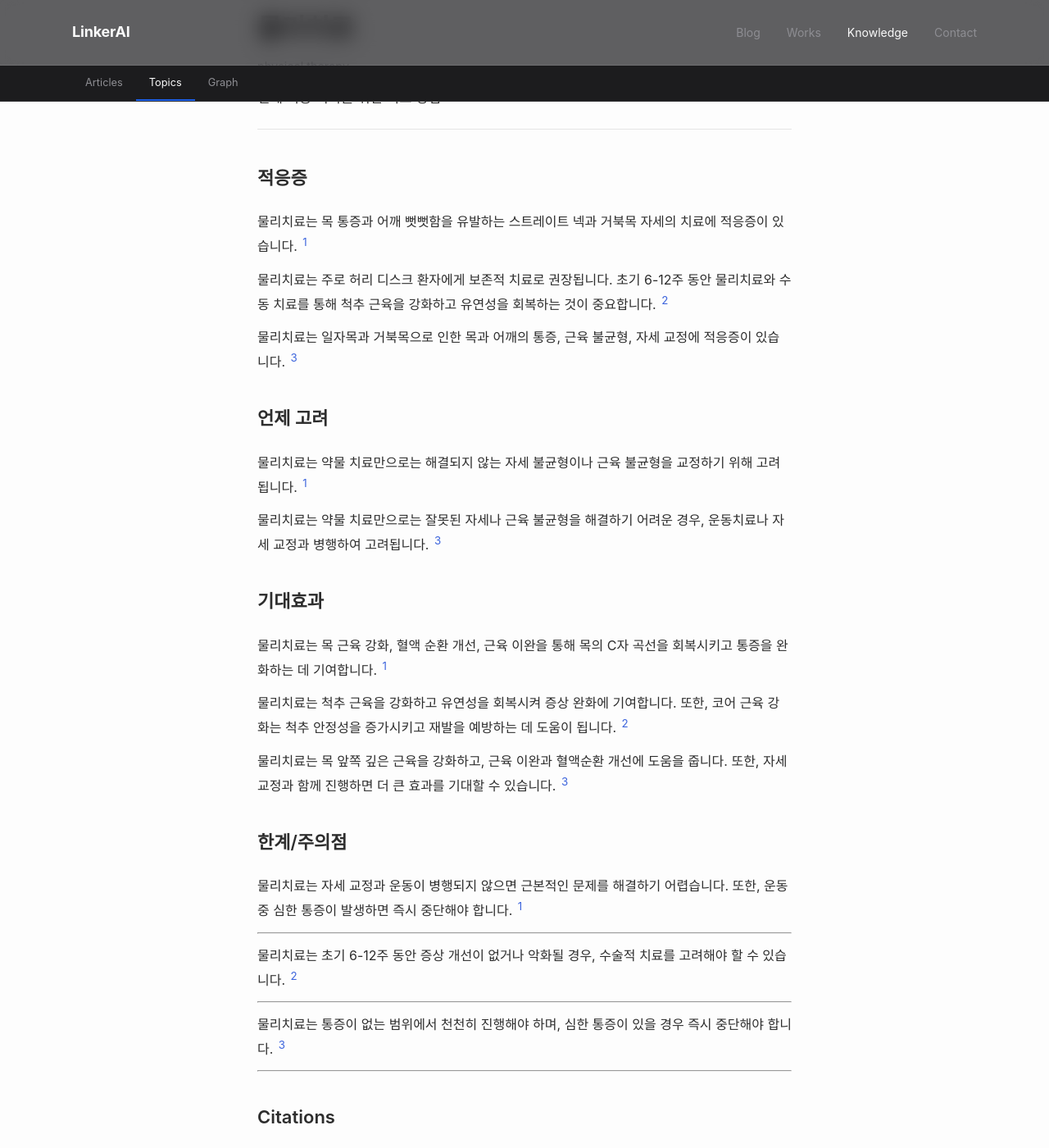
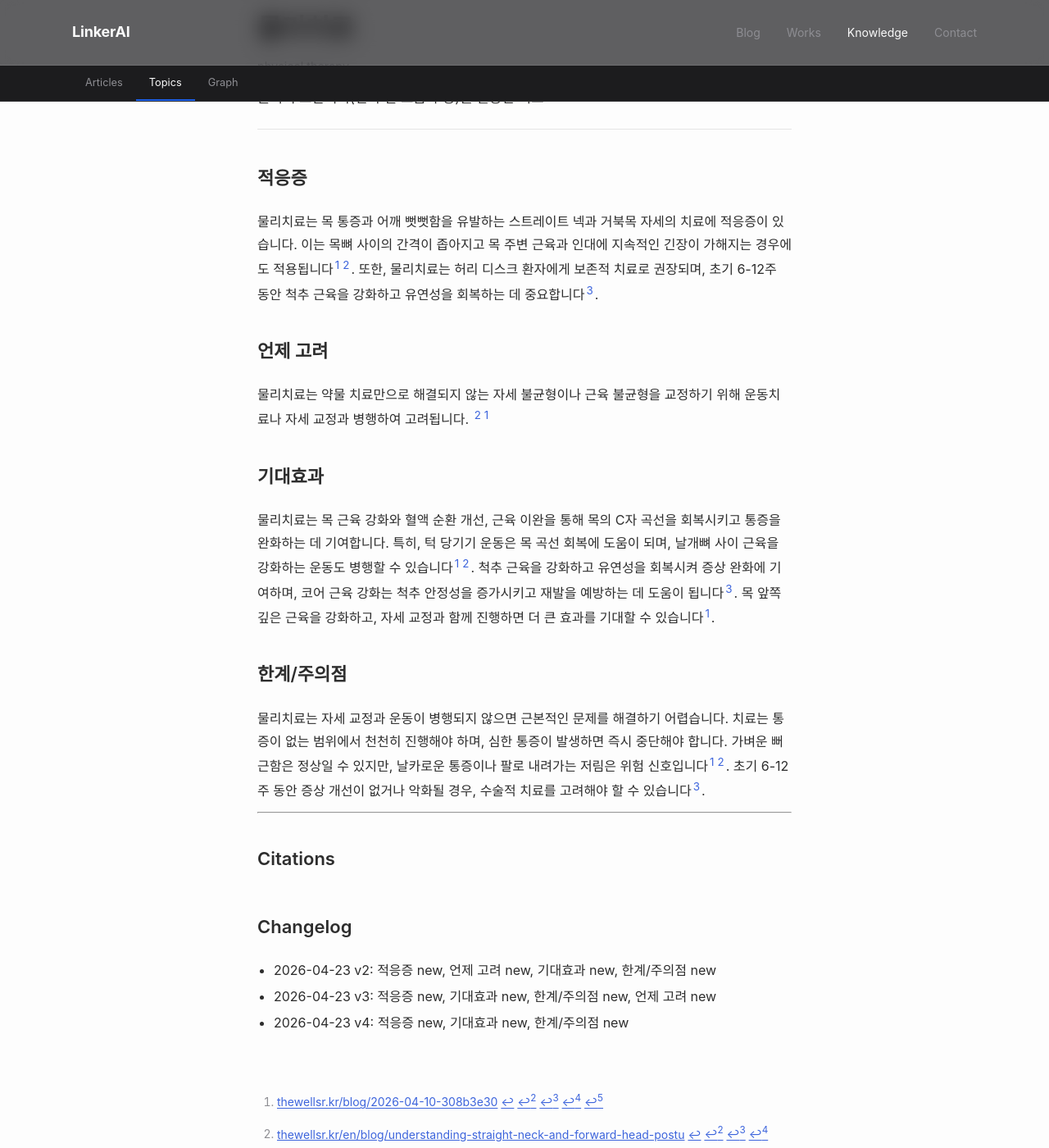
Before and after one commit to feelharmony/linkare-medical-knowledge, a Jekyll site: the page built from treatments/physical-therapy.md, in a window 1280 px wide and 1400 px high, scrolled down 239 px. Shown: the whole window at 82% size. Built offline with Jekyll 4.4.1, drawn with Linux system fonts in a browser that asks for light colours; some web fonts are replaced; some of the changed text lies outside the part shown.

Commit message:
auto-sync entity: 물리치료 (physical-therapy) — finalize

```diff
--- a/treatments/physical-therapy.md
+++ b/treatments/physical-therapy.md
@@ -4,41 +4,23 @@
 entity_type: treatment
 permalink: /treatments/physical-therapy/
 title: 물리치료
-description: 신체 기능 회복을 위한 치료 방법
+description: 물리적 모달리티(전기·열·초음파 등)를 활용한 치료
 title_en: physical therapy
-last_reviewed: '2026-04-23'
-source_count: 3
-version: 4
+last_reviewed: '2026-04-25'
+source_count: 5
+version: 5
 ---
 ## 적응증
-물리치료는 목 통증과 어깨 뻣뻣함을 유발하는 스트레이트 넥과 거북목 자세의 치료에 적응증이 있습니다. [^1]
-
-물리치료는 주로 허리 디스크 환자에게 보존적 치료로 권장됩니다. 초기 6-12주 동안 물리치료와 수동 치료를 통해 척추 근육을 강화하고 유연성을 회복하는 것이 중요합니다. [^3]
-
-물리치료는 일자목과 거북목으로 인한 목과 어깨의 통증, 근육 불균형, 자세 교정에 적응증이 있습니다. [^2]
+물리치료는 목 통증과 어깨 뻣뻣함을 유발하는 스트레이트 넥과 거북목 자세의 치료에 적응증이 있습니다. 이는 목뼈 사이의 간격이 좁아지고 목 주변 근육과 인대에 지속적인 긴장이 가해지는 경우에도 적용됩니다[^2][^1]. 또한, 물리치료는 허리 디스크 환자에게 보존적 치료로 권장되며, 초기 6-12주 동안 척추 근육을 강화하고 유연성을 회복하는 데 중요합니다[^3].
 
 ## 언제 고려
-물리치료는 약물 치료만으로는 해결되지 않는 자세 불균형이나 근육 불균형을 교정하기 위해 고려됩니다. [^1]
-
-물리치료는 약물 치료만으로는 잘못된 자세나 근육 불균형을 해결하기 어려운 경우, 운동치료나 자세 교정과 병행하여 고려됩니다. [^2]
+물리치료는 약물 치료만으로 해결되지 않는 자세 불균형이나 근육 불균형을 교정하기 위해 운동치료나 자세 교정과 병행하여 고려됩니다. [^1][^2]
 
 ## 기대효과
-물리치료는 목 근육 강화, 혈액 순환 개선, 근육 이완을 통해 목의 C자 곡선을 회복시키고 통증을 완화하는 데 기여합니다. [^1]
-
-물리치료는 척추 근육을 강화하고 유연성을 회복시켜 증상 완화에 기여합니다. 또한, 코어 근육 강화는 척추 안정성을 증가시키고 재발을 예방하는 데 도움이 됩니다. [^3]
-
-물리치료는 목 앞쪽 깊은 근육을 강화하고, 근육 이완과 혈액순환 개선에 도움을 줍니다. 또한, 자세 교정과 함께 진행하면 더 큰 효과를 기대할 수 있습니다. [^2]
+물리치료는 목 근육 강화와 혈액 순환 개선, 근육 이완을 통해 목의 C자 곡선을 회복시키고 통증을 완화하는 데 기여합니다. 특히, 턱 당기기 운동은 목 곡선 회복에 도움이 되며, 날개뼈 사이 근육을 강화하는 운동도 병행할 수 있습니다[^2][^1]. 척추 근육을 강화하고 유연성을 회복시켜 증상 완화에 기여하며, 코어 근육 강화는 척추 안정성을 증가시키고 재발을 예방하는 데 도움이 됩니다[^3]. 목 앞쪽 깊은 근육을 강화하고, 자세 교정과 함께 진행하면 더 큰 효과를 기대할 수 있습니다[^2].
 
 ## 한계/주의점
-물리치료는 자세 교정과 운동이 병행되지 않으면 근본적인 문제를 해결하기 어렵습니다. 또한, 운동 중 심한 통증이 발생하면 즉시 중단해야 합니다. [^1]
-
----
-
-물리치료는 초기 6-12주 동안 증상 개선이 없거나 악화될 경우, 수술적 치료를 고려해야 할 수 있습니다. [^3]
-
----
-
-물리치료는 통증이 없는 범위에서 천천히 진행해야 하며, 심한 통증이 있을 경우 즉시 중단해야 합니다. [^2]
+물리치료는 자세 교정과 운동이 병행되지 않으면 근본적인 문제를 해결하기 어렵습니다. 치료는 통증이 없는 범위에서 천천히 진행해야 하며, 심한 통증이 발생하면 즉시 중단해야 합니다. 가벼운 뻐근함은 정상일 수 있지만, 날카로운 통증이나 팔로 내려가는 저림은 위험 신호입니다[^2][^1]. 초기 6-12주 동안 증상 개선이 없거나 악화될 경우, 수술적 치료를 고려해야 할 수 있습니다[^3].
 
 ---
 
@@ -46,6 +28,7 @@
 [^1]: [thewellsr.kr/en/blog/understanding-straight-neck-and-forward-head-postu](https://thewellsr.kr/en/blog/understanding-straight-neck-and-forward-head-postu)
 [^2]: [thewellsr.kr/blog/2026-04-10-308b3e30](https://thewellsr.kr/blog/2026-04-10-308b3e30)
 [^3]: [ansimpainfree.kr/en/blog/herniated-lumbar-disc-causes-symptoms-diagnosis](https://ansimpainfree.kr/en/blog/herniated-lumbar-disc-causes-symptoms-diagnosis)
+[^4]: [ansimpainfree.kr/blog/df09dd16-391f-4453-a8f3-2e241f254522](https://ansimpainfree.kr/blog/df09dd16-391f-4453-a8f3-2e241f254522)
 
 ## Changelog
 - 2026-04-23 v2: 적응증 new, 언제 고려 new, 기대효과 new, 한계/주의점 new
```
